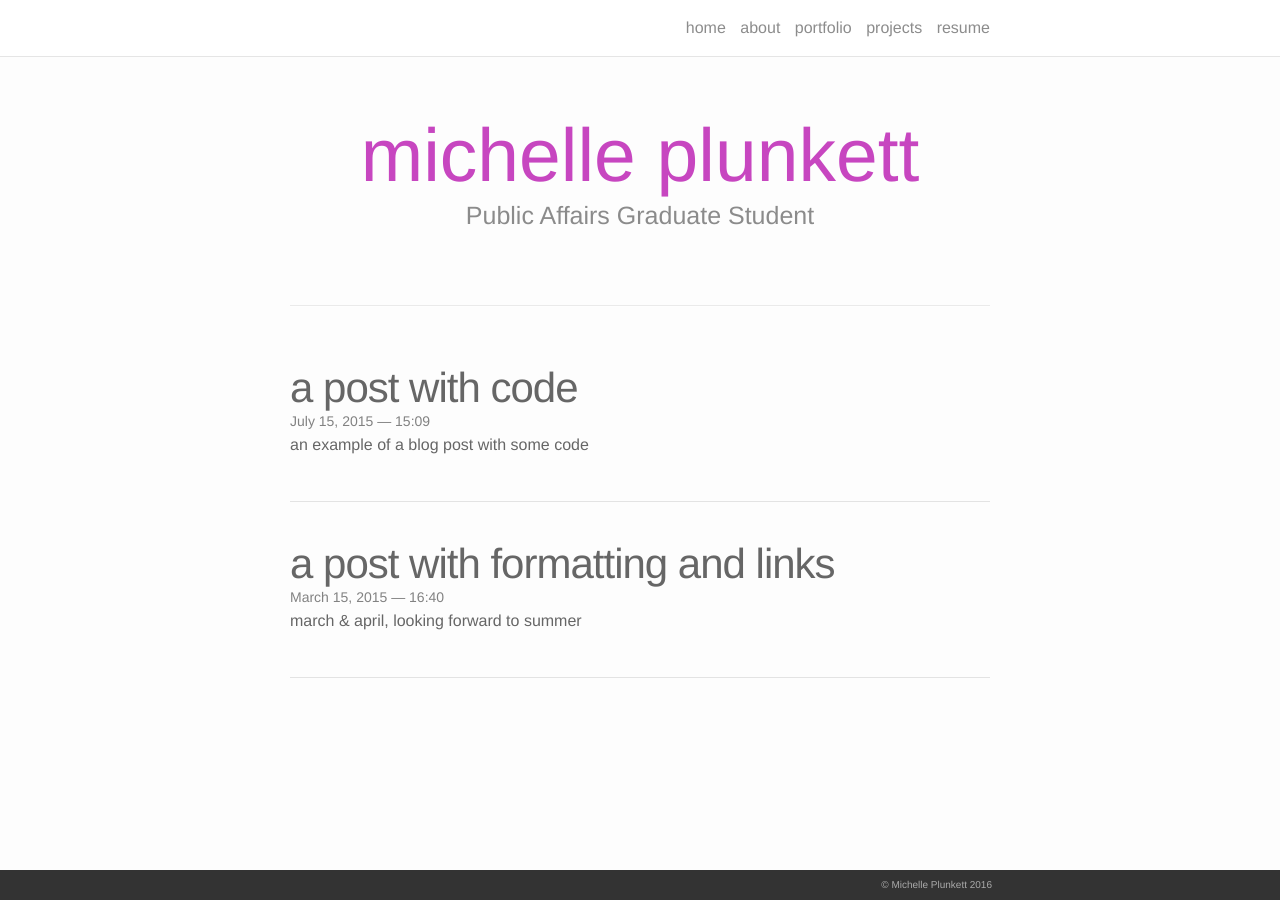
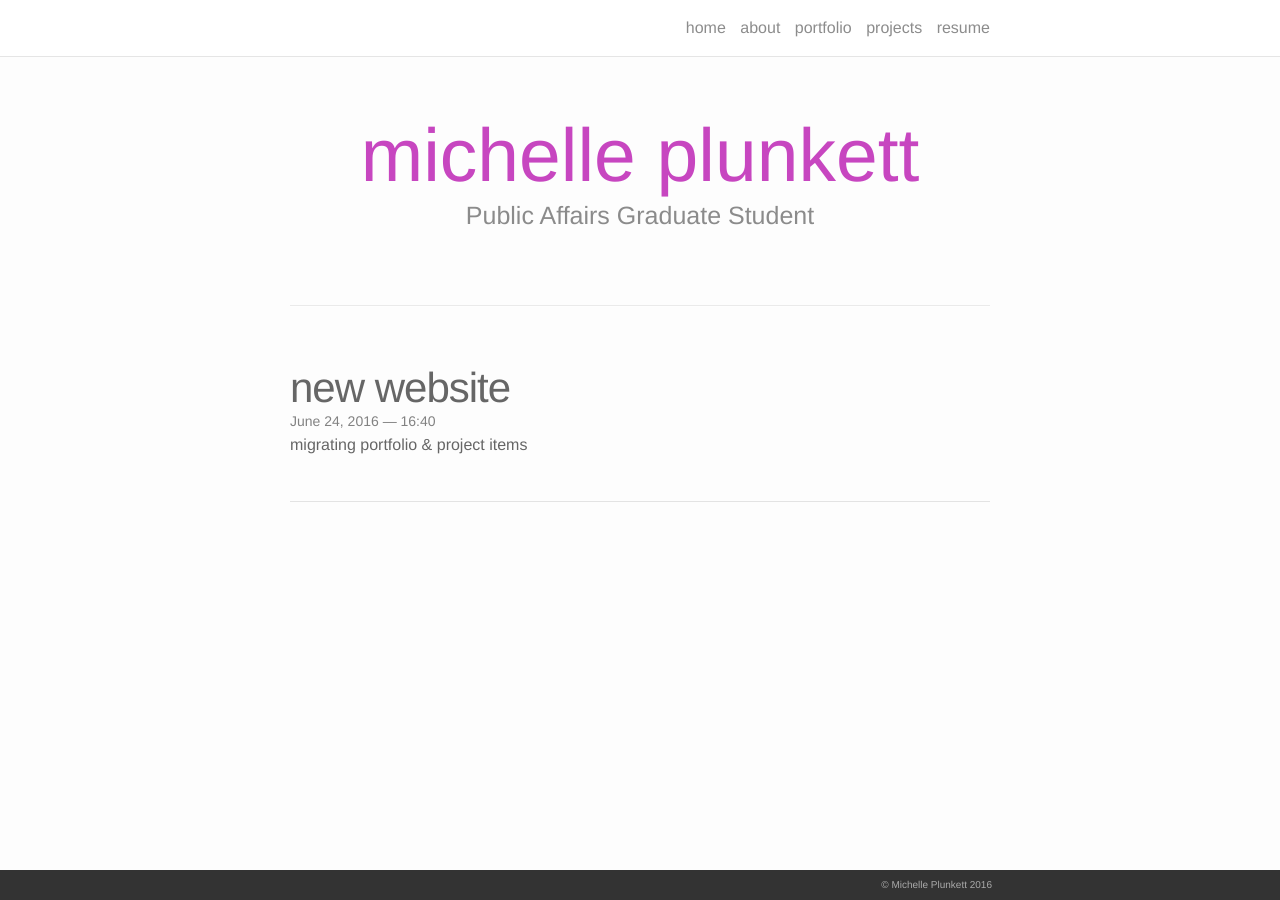
Before and after one commit to michelleplunkett/michelleplunkett.github.io, a Jekyll site: the page built from index.html, in a window 1280 px wide. Built offline with Jekyll 4.4.1, drawn with Linux system fonts in a browser that asks for light colours; nearby versions of some CDN libraries; the list of posts is cut into pages by our own code.

Commit message:
updated posts

```diff
--- a/_posts/2015-03-15-title.markdown
+++ b/_posts/2015-06-24-new-site.markdown
@@ -1,8 +1,8 @@
 ---
 layout: post
-title:  a post with formatting and links
-date:   2015-03-15 16:40:16
-description: march & april, looking forward to summer
+title:  new website
+date:   2016-06-24 16:40:16
+description: migrating portfolio & project items
 ---
 Jean shorts raw denim Vice normcore, art party High Life PBR skateboard stumptown vinyl kitsch. Four loko meh 8-bit, tousled banh mi tilde forage Schlitz dreamcatcher twee 3 wolf moon. Chambray asymmetrical paleo salvia, sartorial umami four loko master cleanse drinking vinegar brunch. <a href="https://www.pinterest.com" target="blank">Pinterest</a> DIY authentic Schlitz, hoodie Intelligentsia butcher trust fund brunch shabby chic Kickstarter forage flexitarian. Direct trade <a href="https://en.wikipedia.org/wiki/Cold-pressed_juice" target="blank">cold-pressed</a> meggings stumptown plaid, pop-up taxidermy. Hoodie XOXO fingerstache scenester Echo Park. Plaid ugh Wes Anderson, freegan pug selvage fanny pack leggings pickled food truck DIY irony Banksy.
 
--- a/_posts/2015-07-15-title.markdown
+++ /dev/null
@@ -1,33 +0,0 @@
----
-layout: post
-title: a post with code
-date: 2015-07-15 15:09:00
-description: an example of a blog post with some code
----
-This theme implements a built-in Jekyll feature, the use of Pygments, for sytanx highlighting. It supports more than 100 languages. This example is in C++. All you have to do is wrap your code in a liquid tag:
-{% raw  %}
-{% highlight c++ %}  <br/> code code code <br/> {% endhighlight %}{% endraw %}
-
-Produces something like this:
-
-{% highlight c++ %}
-
-int main(int argc, char const *argv[])
-{
-	string myString;
-
-	cout << "input a string: ";
-	getline(cin, myString);
-	int length = myString.length();
-
-	char charArray = new char * [length];
-
-	charArray = myString;
-	for(int i = 0; i < length; ++i){
-		cout << charArray[i] << " ";
-	}
-
-	return 0;
-}
-
-{% endhighlight %}
```
